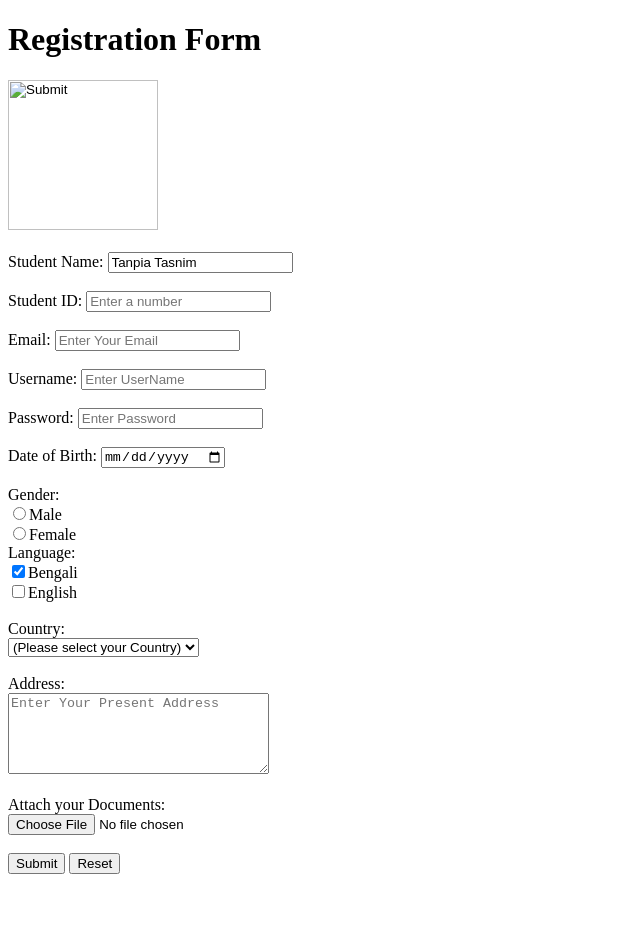
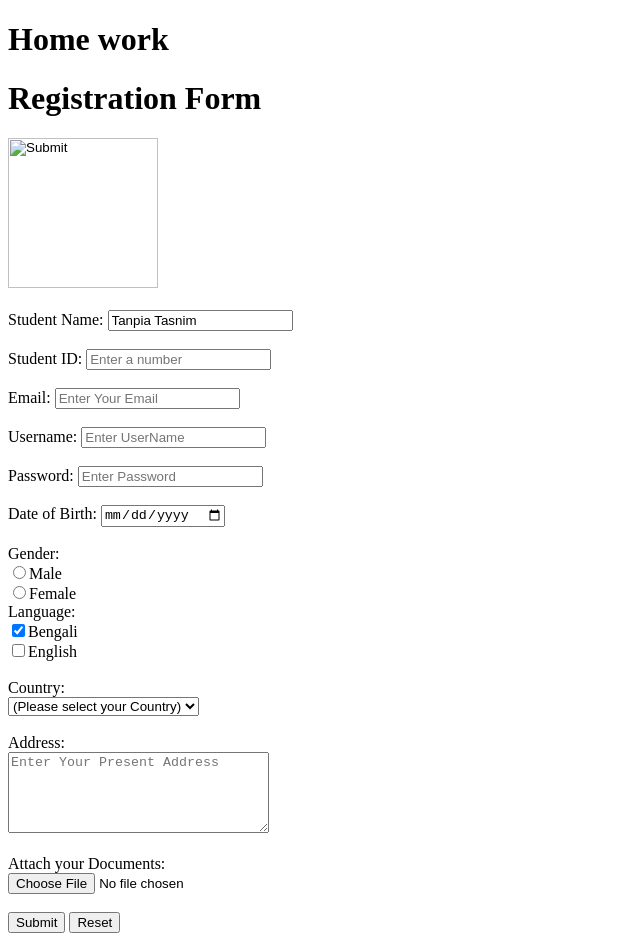
Before and after one commit to Sharian30/Second-Website, a plain HTML site: page exercise.html in a window 1280 px wide. Shown: the whole page, without its empty margins (0-640 px from the left). Before the commit the page ends 882 px from the top, so only its background shows below. Drawn offline with Linux system fonts and the light colour scheme.

Commit message:
Update exercise.html

```diff
--- a/exercise.html
+++ b/exercise.html
@@ -4,6 +4,8 @@
 <title>Registration Form</title>
 </head>
 <body>
+<!--     It is an exercise purpose website -->
+    <h1>Home work</h1>
 
 <h1>Registration Form</h1>
 <form>
```
